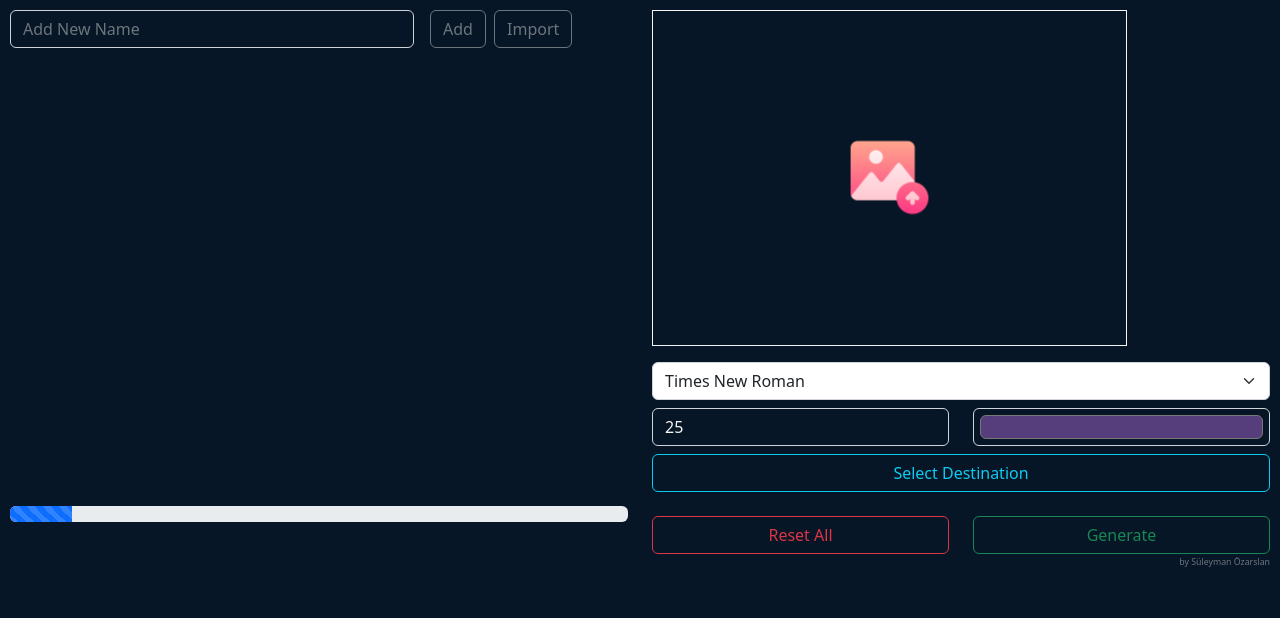
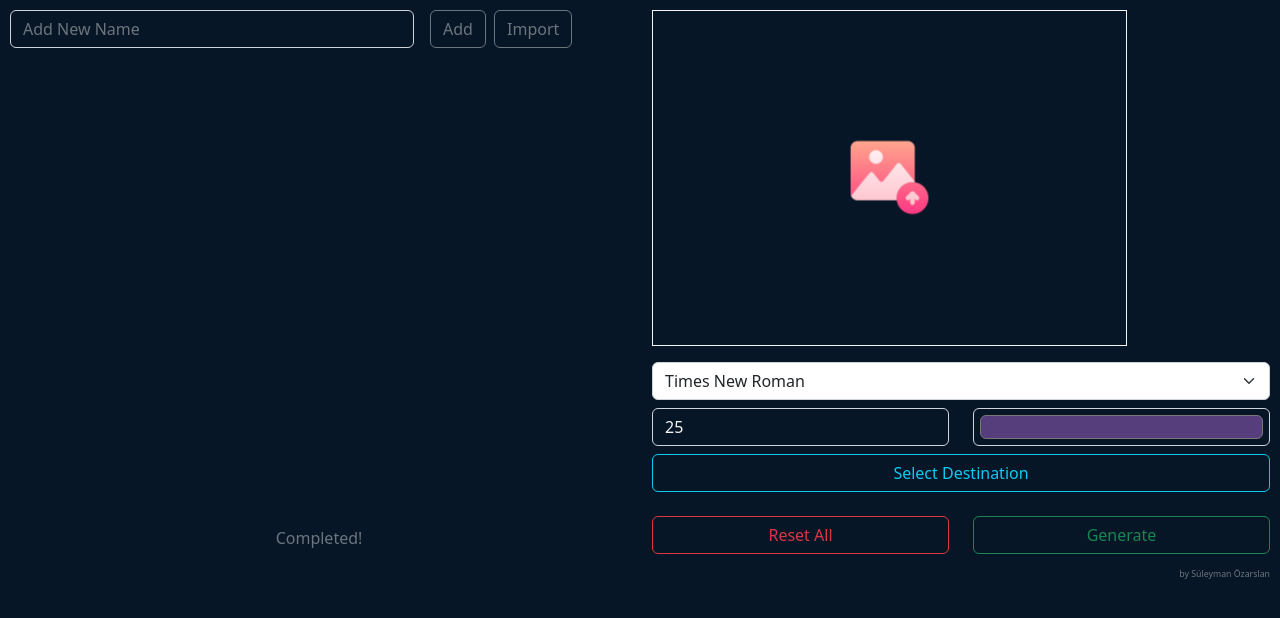
Before and after one commit to sschrs/certificate-generator, an Electron app: page pages/mainWindow.html in a window 1280 px wide. Both pictures are taken after a click on the button "Generate". Drawn offline with Linux system fonts and the light colour scheme; no server answers.

Commit message:
info text was added

```diff
--- a/controllers/mainWindow.js
+++ b/controllers/mainWindow.js
@@ -82,10 +82,14 @@ $(window).on("load",()=>{
     }
 
     const generate = ()=>{
+        let info = $("#info-text");
+        info.text("Generating...");
         name_list.forEach(name => {
             canvasToImage(name)
         });
+        info.text("Completed!")
     }
+
 
 
     const addName = ()=>{
--- a/pages/mainWindow.html
+++ b/pages/mainWindow.html
@@ -25,10 +25,8 @@
                     <div id="name-list" class="col-md-12 mt-1">
                         <table id="name-table" class="table text-white"></table>
                     </div>
-                    <div class="col-md-12 mt-1">
-                        <div class="progress">
-                            <div class="progress-bar progress-bar-striped" role="progressbar" style="width: 10%" aria-valuenow="10" aria-valuemin="0" aria-valuemax="100"></div>
-                          </div>
+                    <div class="col-md-12 mt-4" style="text-align:center;">
+                        <p id="info-text" class="text-muted"></p>
                     </div>
                 </div>
             </div>
```
